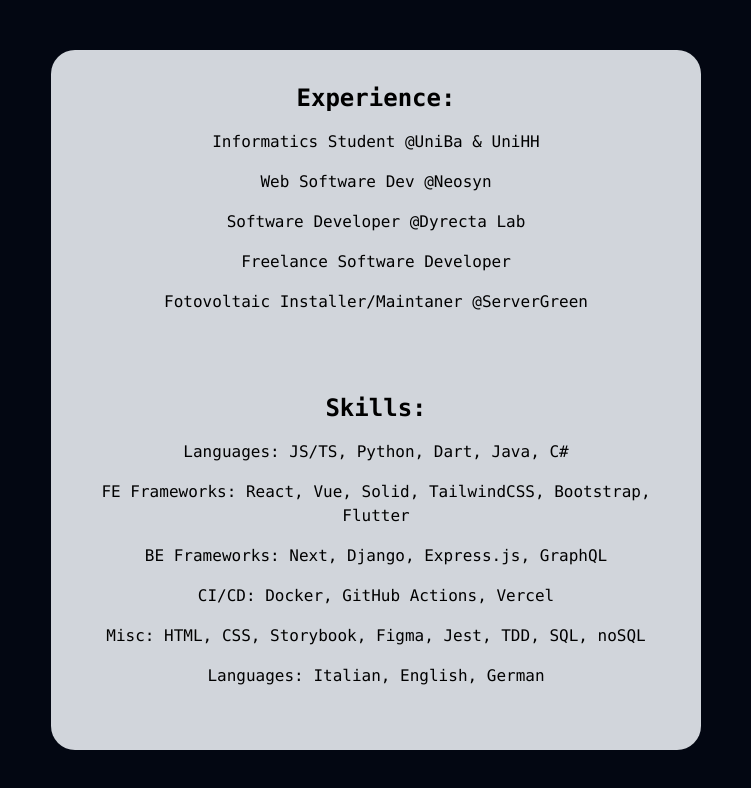
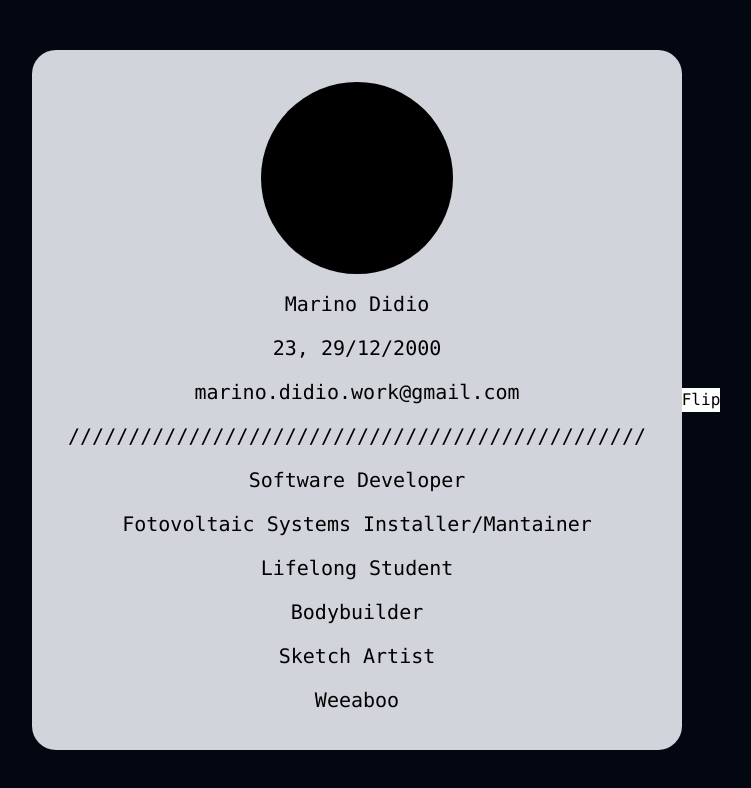
Before and after one commit to mardisen/card-portfolio, a React (Create React App) app: page / in a window 1280 px wide. Shown: the top 788 px of the page, without its empty margins (264-1015 px from the left). Built offline with nearby package versions, Linux system fonts and the light colour scheme.

Commit message:
Refactoring + broken perspective fix

```diff
--- a/src/components/Wrapper/Wrapper.tsx
+++ b/src/components/Wrapper/Wrapper.tsx
@@ -12,7 +12,7 @@
     const ref = useRef<any>();
 
     const [rotation, setRotation] = useState<Coordinates>({ x: 0, y: 0 });
-    const [origin, setOrigin] = useState<Coordinates>({ x: 0.5, y: 0.5 });
+    const [flipped, setFlipped] = useState<boolean>(false);
     const [hovering, setHovering] = useState<boolean>(false);
 
     const onHover = useCallback<MouseEventHandler<HTMLDivElement>>(
@@ -25,18 +25,29 @@
 
                 const coeff = 40;
                 setRotation({ x: -x * coeff, y: y * coeff });
-                setOrigin({ x: x + 0.5, y: y + 0.5 });
             }
         },
-        [hovering, setRotation, ref.current, setOrigin]
+        [hovering, setRotation, ref.current]
     );
+
+    // TODO: smooth flip animation
+
+    const onFlip = useCallback(() => {
+        setFlipped(!flipped);
+    }, [flipped, setFlipped]);
 
     return (
         <>
             <motion.div
                 className="grid grid-cols-1 grid-rows-1 place-items-center w-fit h-fit card"
-                whileHover={{ rotateX: rotation.y, rotateY: rotation.x, originX: 0.5, originY: 0.5, transformPerspective: 4000}}
-                transition={{ type: 'spring', stiffness: 80, bounce: 0.4 }}
+                style={{transformPerspective: 4000}}
+                whileHover={{
+                    rotateX: rotation.y,
+                    rotateY: rotation.x,
+                    originX: 0.5,
+                    originY: 0.5,
+                }}
+                transition={{ type: 'spring', stiffness: 100, bounce: 0.7 }}
                 onMouseEnter={() => setHovering(true)}
                 onMouseLeave={() => {
                     setHovering(false);
@@ -45,13 +56,17 @@
                 onMouseMove={onHover}
                 ref={ref}
             >
-                <div className="col-start-1 row-start-1 face back">
+                <div className="col-start-1 row-start-1 face front">
                     <Front />
                 </div>
-                <div className="col-start-1 row-start-1 face front">
+                <div className="col-start-1 row-start-1 face back">
                     <Back />
                 </div>
             </motion.div>
+
+            <button className="bg-white" onClick={onFlip}>
+                Flip
+            </button>
         </>
     );
 }
```
